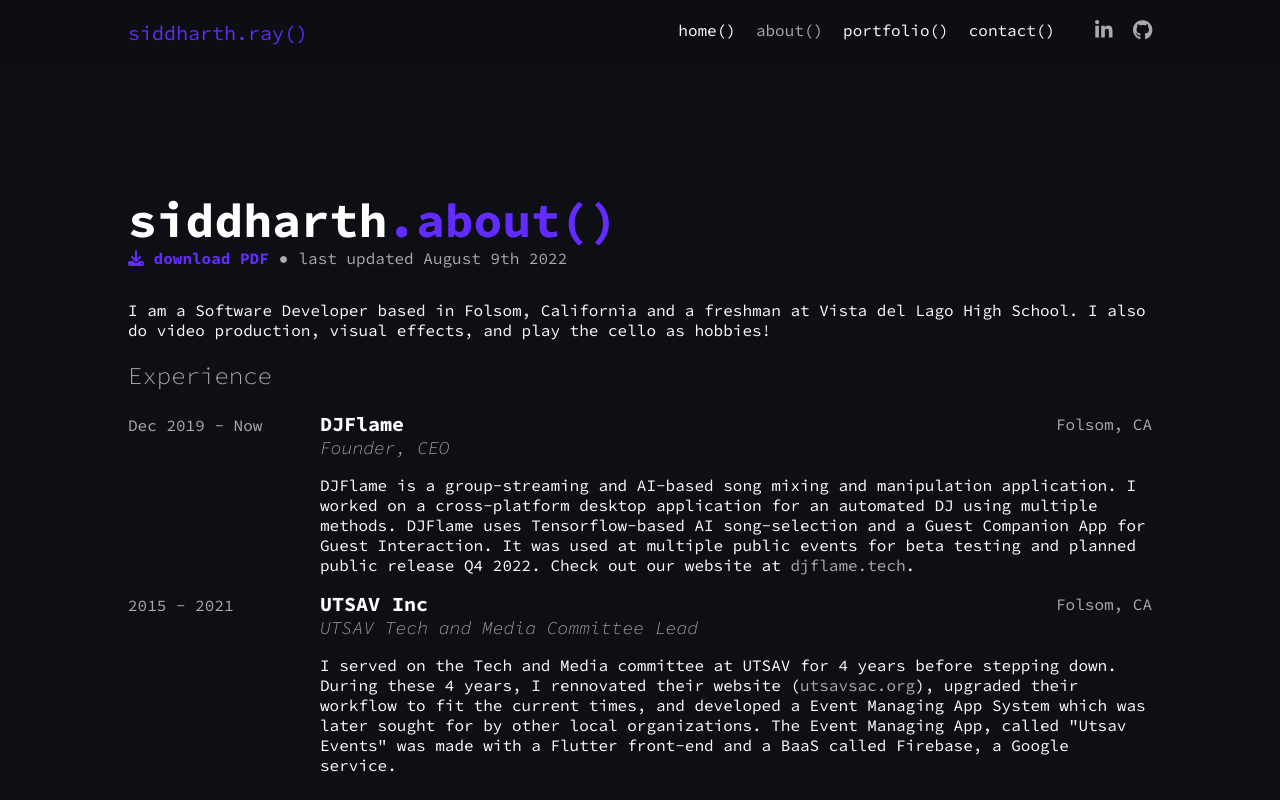
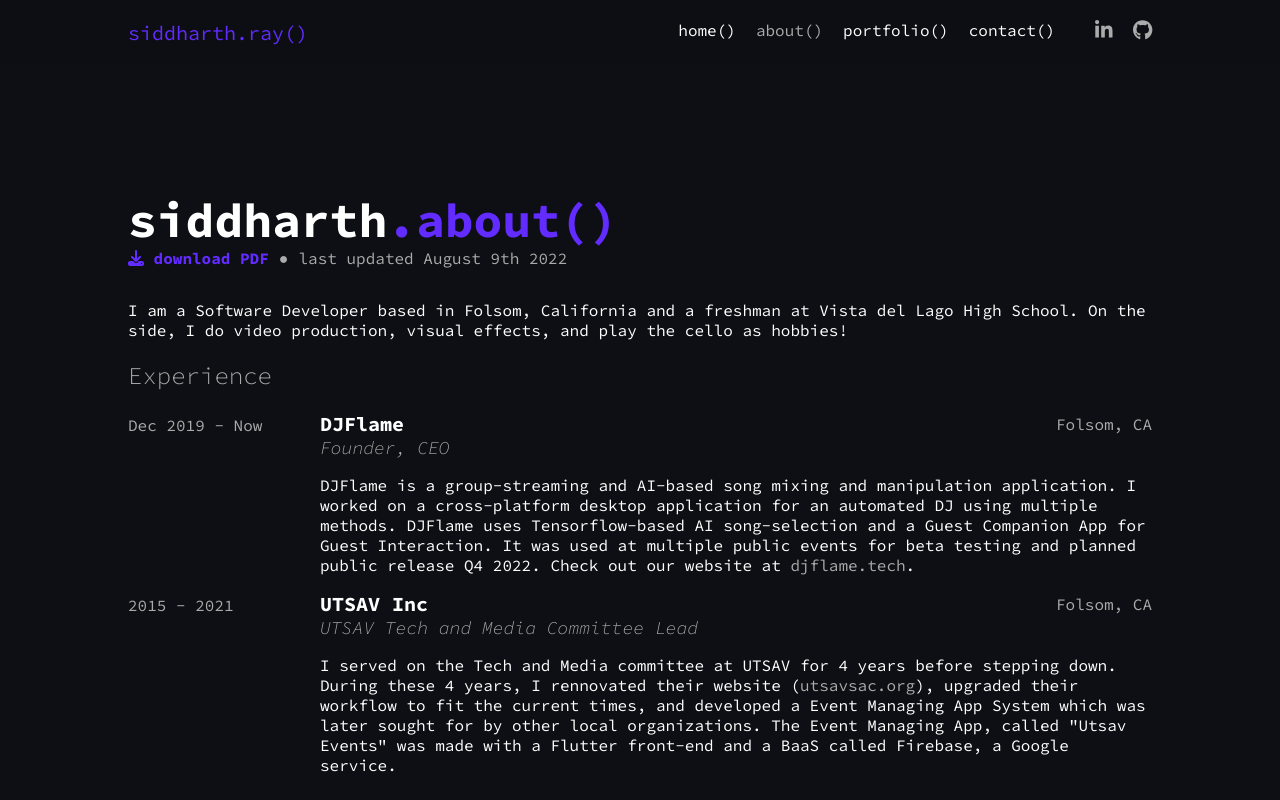
Before and after one commit to kidsonfilms-python-rules/siddharth-ray-dot-com, a Next.js app: page /about in a window 1280 px wide. Shown: the top 800 px of the page. Built offline with nearby package versions, Linux system fonts and the light colour scheme.

Commit message:
monor wording change

```diff
--- a/pages/about.js
+++ b/pages/about.js
@@ -26,7 +26,7 @@
             <p>last updated August 9th 2022</p>
           </div>
           <p>
-            I am a Software Developer based in Folsom, California and a freshman at Vista del Lago High School. I also do video production, visual effects, and play the cello as hobbies!
+            I am a Software Developer based in Folsom, California and a freshman at Vista del Lago High School. On the side, I do video production, visual effects, and play the cello as hobbies!
           </p>
           <div className={styles.resumeRow}>
             <div className={styles.experience}>
```
